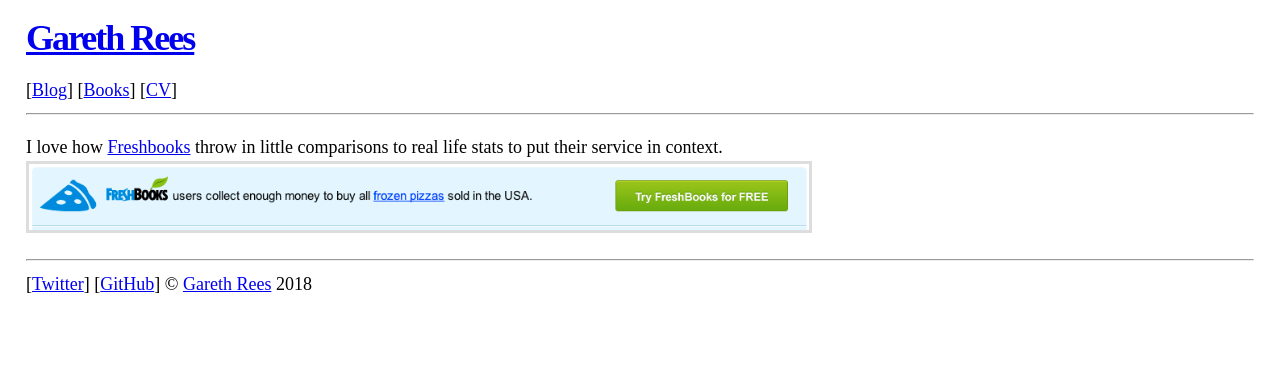
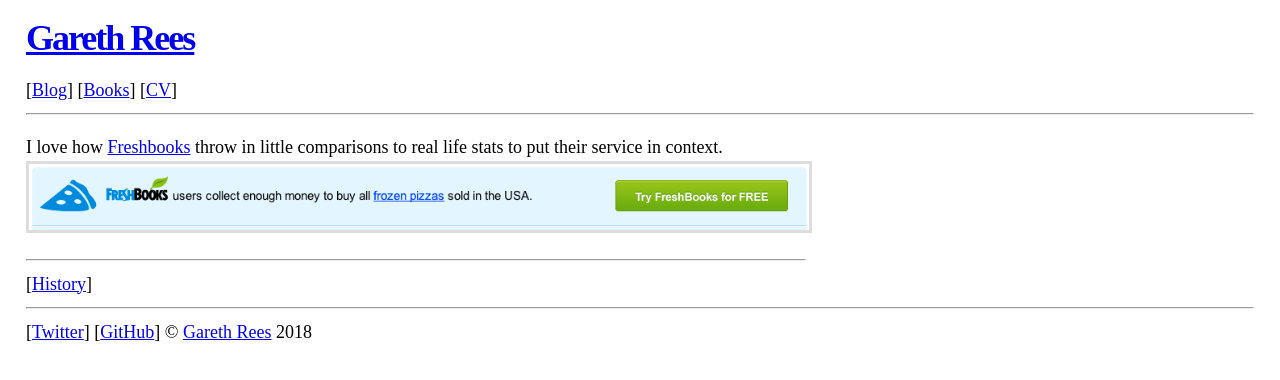
Before and after one commit to garethrees/garethrees.github.com, a Jekyll site: the page built from _posts/2011-06-17-freshbooks.md, in a window 1280 px wide. Shown: the top 380 px of the page. Built offline with Jekyll 4.4.1, drawn with Linux system fonts in a browser that asks for light colours.

Commit message:
Add link to post history

```diff
--- a/_layouts/post.html
+++ b/_layouts/post.html
@@ -6,4 +6,7 @@ layout: default
 
 	{{ content }}
 
+  <hr />
+
+  [<a href="https://github.com/garethrees/garethrees.github.com/commits/master/{{ page.path }}">History</a>]
 </article>
```
